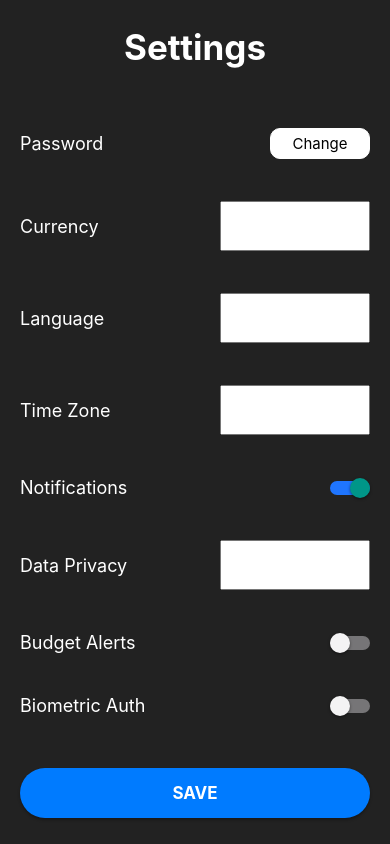
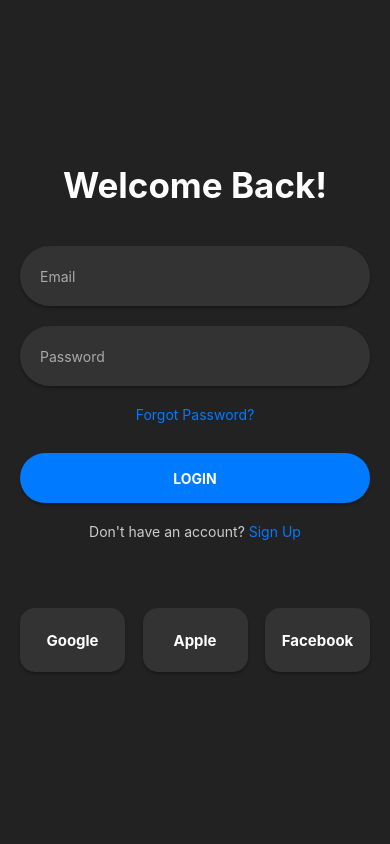
Before and after one commit to Ayush234k/Expense-Tracker, a React Native app: screen / in a window 390 px wide. Built offline with nearby package versions, Linux system fonts and the light colour scheme.

Commit message:
Vector-Icons

```diff
--- a/App.js
+++ b/App.js
@@ -15,15 +15,15 @@ const App = () => {
   return (
     <NavigationContainer>
       <Stack.Navigator
-        initialRouteName="Setting"
+        initialRouteName="Login"
         screenOptions={{headerShown: false}}>
+        <Stack.Screen name="Login" component={Login} />
+        <Stack.Screen name="Signup" component={SignUp} />
         <Stack.Screen name="Setting" component={Setting} />
         <Stack.Screen name="About" component={AboutUs} />
         <Stack.Screen name="Profile" component={Profile} />
         <Stack.Screen name="Contact" component={Contact} />
-        <Stack.Screen name="Login" component={Login} />
         {/* <Stack.Screen name="Dashboard" component={Dashboard} /> */}
-        <Stack.Screen name="Signup" component={SignUp} />
       </Stack.Navigator>
     </NavigationContainer>
   );
--- a/src/Login.js
+++ b/src/Login.js
@@ -54,8 +54,23 @@ const Login = () => {
       </TouchableOpacity>
 
       <TouchableOpacity onPress={onPressSignUp}>
-        <Text style={styles.signUpText}>Don't have an account? Sign Up</Text>
+      <Text style={styles.signUpText}>
+        Don't have an account? <Text style={styles.signUpHighlight}>Sign Up</Text>
+      </Text>
       </TouchableOpacity>
+
+      <View style={styles.googleLogin1}>
+          <View style={styles.loginBtn1}>
+            {/* <Icon name="rocket" size={50} color="#900" /> */}
+            <Text style={{ color: 'white', fontSize : 15, fontWeight : 700}}>Google</Text>
+          </View>
+          <View style={styles.loginBtn1}>
+            <Text style={{ color: 'white', fontSize : 15, fontWeight : 700}}>Apple</Text>
+          </View>
+          <View style={styles.loginBtn1}>
+            <Text style={{ color: 'white', fontSize : 15, fontWeight : 700}}>Facebook</Text>
+          </View>
+      </View>
     </View>
   );
 };
@@ -118,6 +133,30 @@ const styles = StyleSheet.create({
     marginTop: 20,
     color: '#ccc',
   },
+  signUpHighlight: {
+    color: '#007bff',
+  },
+  googleLogin1: {
+    width: '100%',
+    height: 80,
+    alignItems: 'center',
+    justifyContent: 'space-between',
+    flexDirection: 'row',
+    marginTop: 60,
+  },
+  loginBtn1: {
+    width: '30%',
+    height: '80%',
+    alignItems: 'center',
+    justifyContent: 'center',
+    borderRadius: 15,
+    backgroundColor: '#333',
+    shadowColor: '#000',
+    shadowOffset: { width: 0, height: 2 },
+    shadowOpacity: 0.3,
+    shadowRadius: 3,
+    elevation: 5,
+  },
 });
 
 export default Login;
--- a/src/SignUp.js
+++ b/src/SignUp.js
@@ -1,6 +1,7 @@
 import React, { useState } from 'react';
 import { StyleSheet, Text, View, TextInput, TouchableOpacity, Alert } from 'react-native';
 import { useNavigation } from '@react-navigation/native';
+// import Icon from 'react-native-vector-icons/dist/FontAwesome';
 
 const SignUp = () => {
   const [name, setName] = useState('');
@@ -66,9 +67,23 @@ const SignUp = () => {
         <Text style={styles.signUpText}>SIGN UP</Text>
       </TouchableOpacity>
 
-      <TouchableOpacity onPress={onPressLogin}>
-        <Text style={styles.loginText}>Already have an account? Login</Text>
+      <TouchableOpacity onPress={onPressLogin} style={styles.loginText}>
+        <Text style={styles.loginText1}>Already have an account?</Text>
+        <Text style={styles.loginText2}>Login</Text>
       </TouchableOpacity>
+
+      <View style={styles.googleLogin}>
+          <View style={styles.loginBtn}>
+            {/* <Icon name="rocket" size={50} color="#900" /> */}
+            <Text style={{ color: 'white', fontSize : 15, fontWeight : 700}}>Google</Text>
+          </View>
+          <View style={styles.loginBtn}>
+            <Text style={{ color: 'white', fontSize : 15, fontWeight : 700}}>Apple</Text>
+          </View>
+          <View style={styles.loginBtn}>
+            <Text style={{ color: 'white', fontSize : 15, fontWeight : 700}}>Facebook</Text>
+          </View>
+      </View>
     </View>
   );
 };
@@ -138,31 +153,39 @@ const styles = StyleSheet.create({
       color: 'white',
       fontWeight: 'bold',
     },
-    googleBtn: {
+    loginText: {
       flexDirection: 'row',
+    },
+    loginText1: {
+      marginTop: 20,
+      color: '#ccc',
+    },
+    loginText2: {
+      marginTop: 20,
+      color: '#007bff',
+      marginLeft: 6,
+    },
+    googleLogin: {
+      width: '100%',
+      height: 80,
       alignItems: 'center',
-      backgroundColor: '#fff',
-      borderRadius: 25,
-      height: 50,
-      paddingHorizontal: 20,
-      marginTop: 20,
+      justifyContent: 'space-between',
+      flexDirection: 'row',
+      marginTop: 60,
+    },
+    loginBtn: {
+      width: '30%',
+      height: '80%',
+      alignItems: 'center',
+      justifyContent: 'center',
+      borderRadius: 15,
+      backgroundColor: '#333',
       shadowColor: '#000',
       shadowOffset: { width: 0, height: 2 },
       shadowOpacity: 0.3,
       shadowRadius: 3,
       elevation: 5,
     },
-    googleIcon: {
-      marginRight: 10,
-    },
-    googleText: {
-      color: '#333',
-      fontWeight: 'bold',
-    },
-    loginText: {
-      marginTop: 20,
-      color: '#007bff',
-    },
   });
 
 export default SignUp;
```
Also changed, not shown: 1 other file (tests, documents, lock files or other folders).
